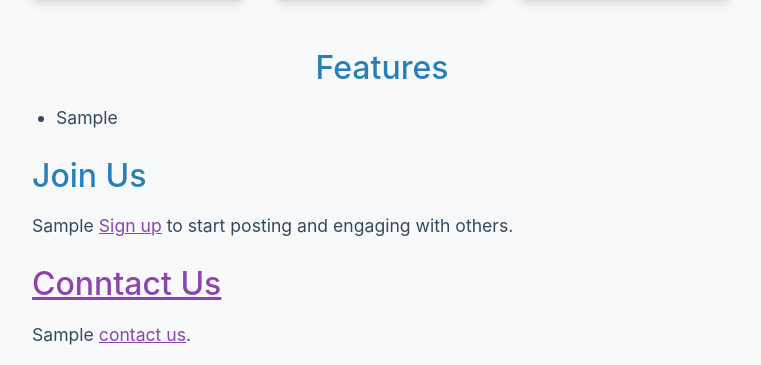
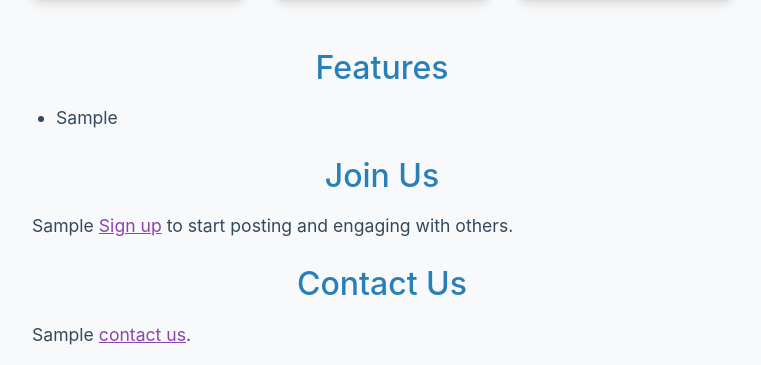
Before and after one commit to EPAFRA/MultiUser-BlogsApp, a Django app: page /about/ in a window 1280 px wide. Shown: the part 616-981 px from the top of the page, without its empty margins (68-829 px from the left). Run offline with Django 5.2, Linux system fonts and the light colour scheme; tables that the repository leaves empty hold one stand-in row (values such as "Sample post"); parts of the project's set-up code (start-up, migrations or seed data) failed here and were passed over; some libraries are stand-ins or nearby versions.

Commit message:
about changes

```diff
--- a/blog/templates/blog/about.html
+++ b/blog/templates/blog/about.html
@@ -44,11 +44,12 @@
     </ul>
 
     <!-- Join Us Section -->
-    <h2 class="mt-4 mb-3" style="font-size: 2rem; color: #2980b9;">Join Us</h2>
+    <h2 class="mt-4 mb-3 text-center" style="font-size: 2rem; color: #2980b9;">Join Us</h2>
     <p style="font-size: 1.1rem; line-height: 1.7; color: #34495e;">{{ about_page.join_us }} <a href="{% url 'register' %}" style="color: #8e44ad; text-decoration: underline;">Sign up</a> to start posting and engaging with others.</p>
 
     <!-- Contact Us Section -->
-    <h2 class="mt-4 mb-3" style="font-size: 2rem; color: #2980b9;"><a href="{% url 'contact' %}" style="color: #8e44ad; text-decoration: underline;">Conntact Us</a></h2>
-    <p style="font-size: 1.1rem; line-height: 1.7; color: #34495e;">{{ about_page.contact_info }} <a href="#" style="color: #8e44ad; text-decoration: underline;">contact us</a>.</p>
+    <h2 class="mt-4 mb-3 text-center" style="font-size: 2rem; color: #2980b9;" >Contact Us</a></h2>
+    <p style="font-size: 1.1rem; line-height: 1.7; color: #34495e;">{{ about_page.contact_info }} <a href="{% url 'contact' %}" style="color: #8e44ad; text-decoration: underline;">contact us</a>.</p>
 </div>
 {% endblock content %}
+><a  style="color: #8e44ad; text-decoration: underline;"
```
